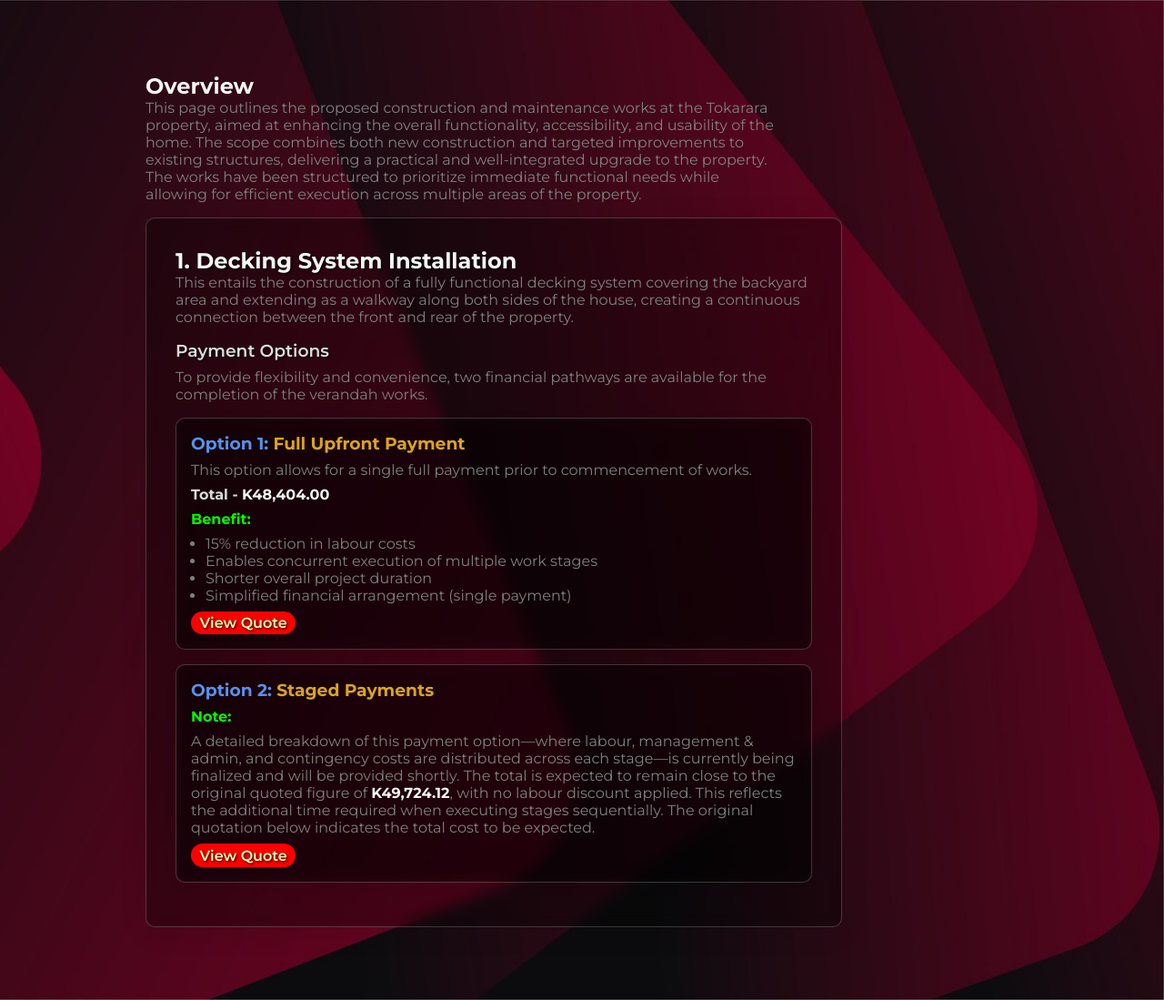
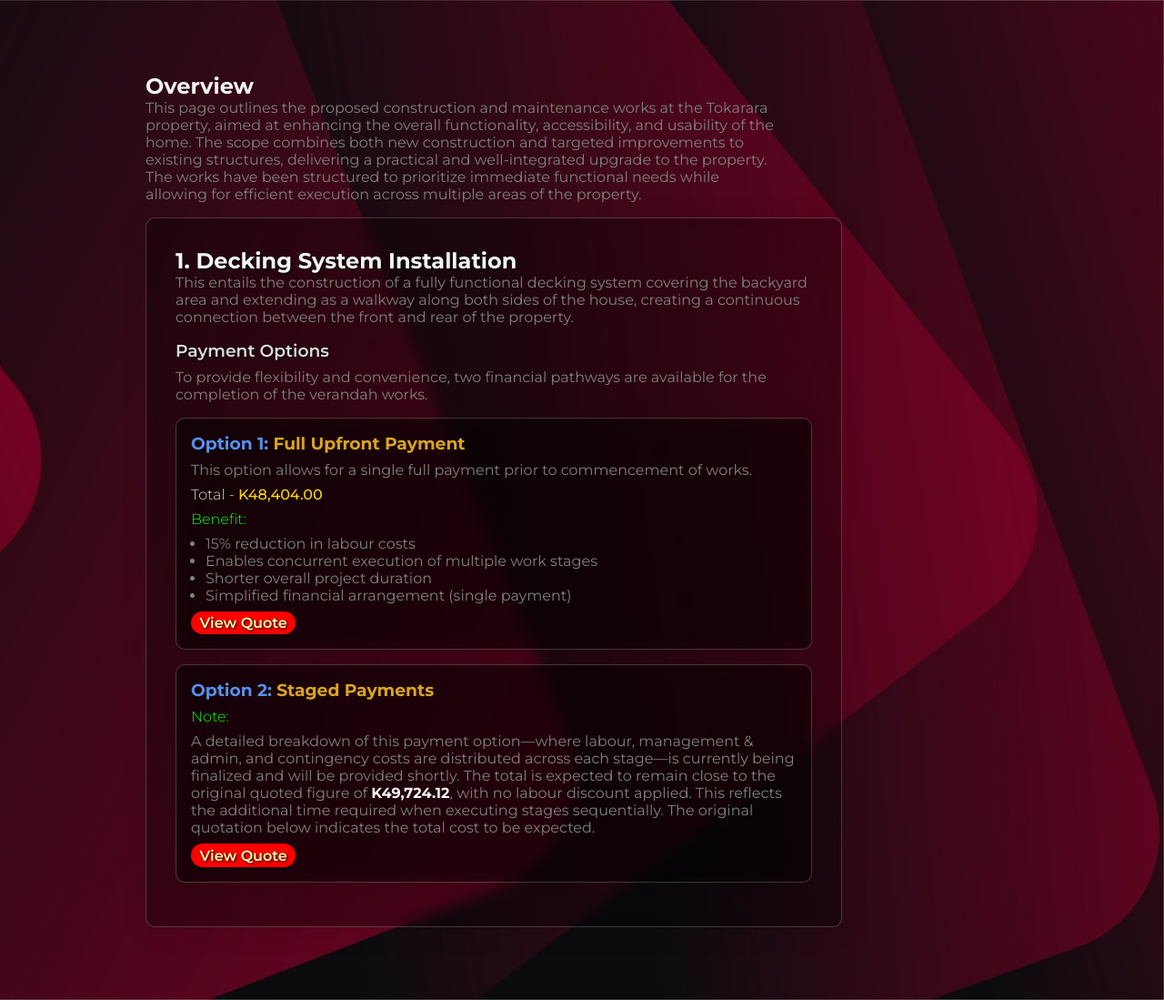
Before and after one commit to FreshNewStart/SKIL, a plain HTML site: page toks.html in a window 1280 px wide. Shown: the whole page at 91% size. Drawn offline with Linux system fonts and the light colour scheme.

Commit message:
Update toks.css

```diff
--- a/toks.css
+++ b/toks.css
@@ -21,6 +21,19 @@ h3{
 }
 h4{
     color: rgb(219, 219, 219);
+}
+.option h3 span{
+    color: #5d9effea;
+}
+.remarks{
+    color: rgb(0, 255, 0);
+}
+.option h4 span{
+    color: gold;
+    font-weight: 500;
+}
+.option h4{
+    font-weight: 300;
 }
 .button{
     width: fit-content;
```
